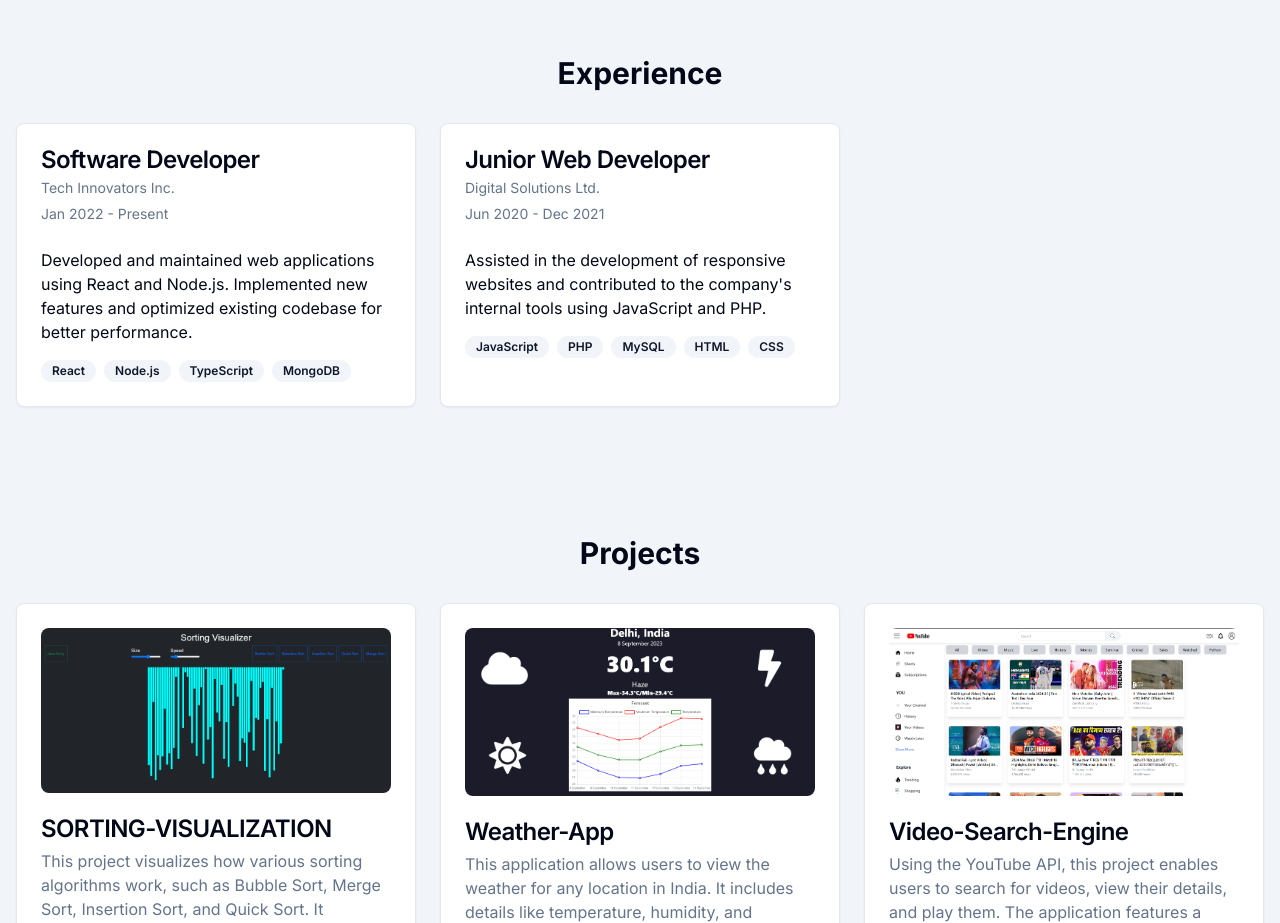
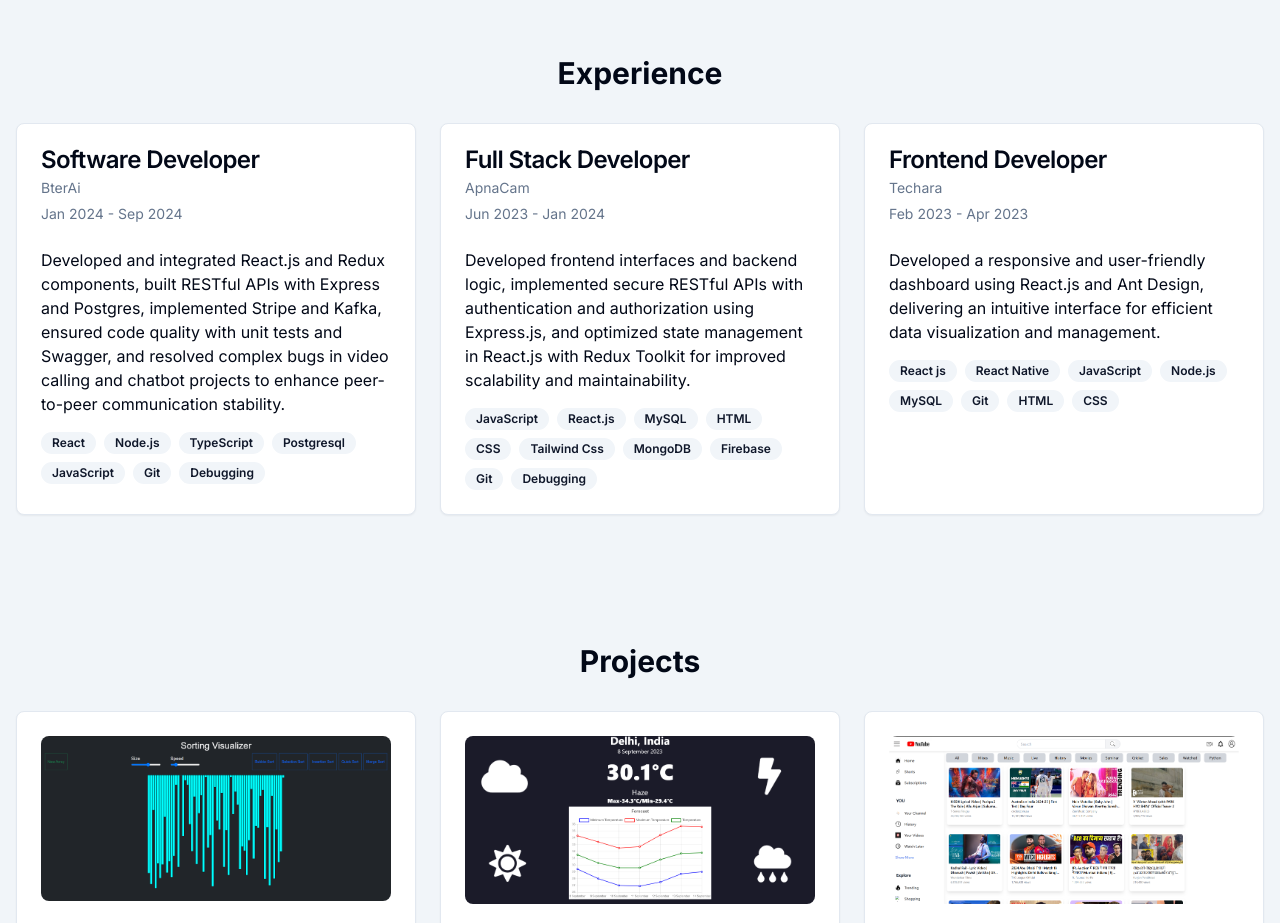
Before and after one commit to Rudendru-03/portfolio-new, a Next.js app: page / in a window 1280 px wide. Shown: the part 1600-2523 px from the top of the page. Built offline with nearby package versions, Linux system fonts and the light colour scheme.

Commit message:
changes in layout and exprience file

```diff
--- a/src/app/layout.tsx
+++ b/src/app/layout.tsx
@@ -8,8 +8,8 @@ import { ThemeProvider } from '../component/theme-provider'
 const inter = Inter({ subsets: ['latin'] })
 
 export const metadata: Metadata = {
-  title: 'Your Portfolio',
-  description: 'A showcase of your work and skills',
+  title: 'Rudendru Rahul',
+  description: 'About rudendru rahul exprience and skills and profectional details.',
 }
 
 export default function RootLayout({
--- a/src/component/Experience.tsx
+++ b/src/component/Experience.tsx
@@ -11,19 +11,26 @@ type ExperienceItem = {
 
 const experiences: ExperienceItem[] = [
   {
-    company: "Tech Innovators Inc.",
+    company: "BterAi",
     position: "Software Developer",
-    duration: "Jan 2022 - Present",
-    description: "Developed and maintained web applications using React and Node.js. Implemented new features and optimized existing codebase for better performance.",
-    skills: ["React", "Node.js", "TypeScript", "MongoDB"]
+    duration: "Jan 2024 - Sep 2024",
+    description: "Developed and integrated React.js and Redux components, built RESTful APIs with Express and Postgres, implemented Stripe and Kafka, ensured code quality with unit tests and Swagger, and resolved complex bugs in video calling and chatbot projects to enhance peer-to-peer communication stability.",
+    skills: ["React", "Node.js", "TypeScript", "Postgresql", "JavaScript", "Git", "Debugging"]
   },
   {
-    company: "Digital Solutions Ltd.",
-    position: "Junior Web Developer",
-    duration: "Jun 2020 - Dec 2021",
-    description: "Assisted in the development of responsive websites and contributed to the company's internal tools using JavaScript and PHP.",
-    skills: ["JavaScript", "PHP", "MySQL", "HTML", "CSS"]
+    company: "ApnaCam",
+    position: "Full Stack Developer",
+    duration: "Jun 2023 - Jan 2024",
+    description: "Developed frontend interfaces and backend logic, implemented secure RESTful APIs with authentication and authorization using Express.js, and optimized state management in React.js with Redux Toolkit for improved scalability and maintainability.",
+    skills: ["JavaScript", "React.js", "MySQL", "HTML", "CSS", "Tailwind Css", "MongoDB", "Firebase", "Git", "Debugging"]
   },
+  {
+    company: "Techara",
+    position: "Frontend Developer",
+    duration: "Feb 2023 - Apr 2023",
+    description: "Developed a responsive and user-friendly dashboard using React.js and Ant Design, delivering an intuitive interface for efficient data visualization and management.",
+    skills: ["React js", "React Native", "JavaScript", "Node.js", "MySQL", "Git", "HTML", "CSS"]
+  }
   // Add more experiences as needed
 ];
 
```
